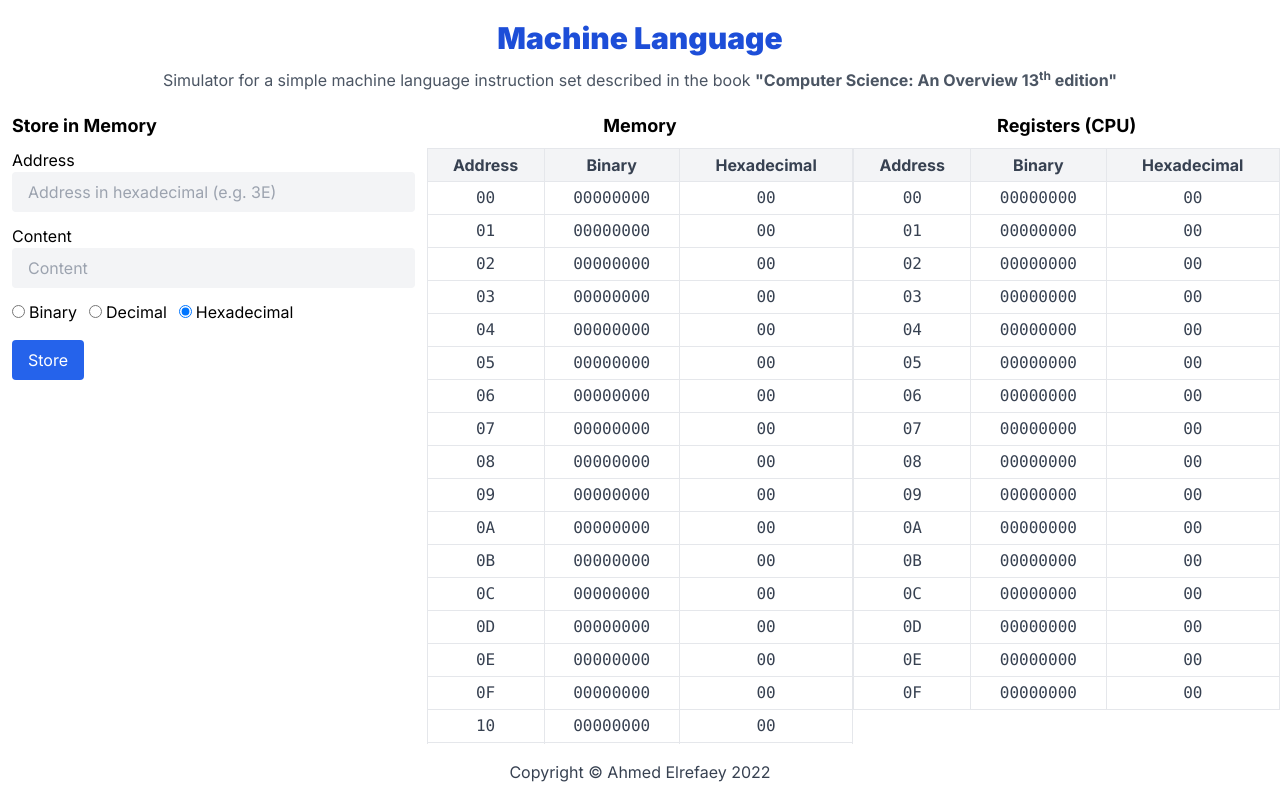
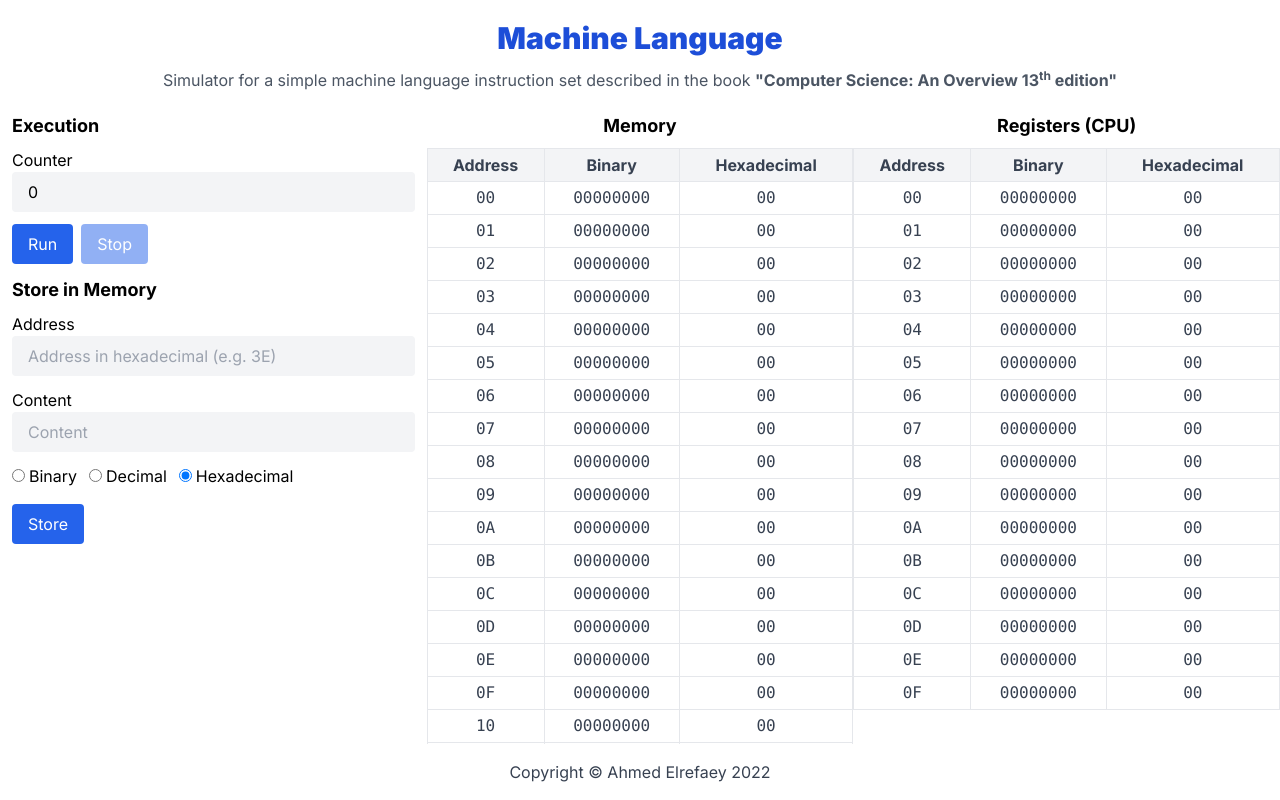
Before and after one commit to a7medev/machine-language, a React (Vite) app: page / in a window 1280 px wide. Built offline with nearby package versions, Linux system fonts and the light colour scheme.

Commit message:
feat: add running/stopping UI

```diff
--- a/src/components/Button.tsx
+++ b/src/components/Button.tsx
@@ -4,7 +4,7 @@ function Button(props: ButtonProps) {
   return (
     <button
       {...props}
-      className="px-4 py-2 bg-blue-600 text-white rounded transition-colors hover:bg-blue-700 dark:bg-blue-400 dark:text-gray-800 dark:hover:bg-blue-300"
+      className="px-4 py-2 bg-blue-600 text-white rounded transition-colors hover:bg-blue-700 dark:bg-blue-400 dark:text-gray-800 dark:hover:bg-blue-300 disabled:opacity-50"
     />
   );
 }
--- a/src/components/Machine.tsx
+++ b/src/components/Machine.tsx
@@ -1,5 +1,7 @@
 import { useState } from 'react';
 import useMemory from '../hooks/useMemory';
+import Button from './Button';
+import Input from './Input';
 import Memory from './Memory';
 import StoreMemoryForm from './StoreMemoryForm';
 
@@ -8,14 +10,44 @@ const MEMORY_CELLS_COUNT = 256;
 
 function Machine() {
   const [counter, setCounter] = useState(0);
+  const [isRunning, setIsRunning] = useState(false);
   const [registers, storeRegister] = useMemory(REGISTERS_COUNT);
   const [memory, storeMemory] = useMemory(MEMORY_CELLS_COUNT);
+
+  const handleRun = () => {
+    setIsRunning(true);
+  };
+
+  const handleStop = () => {
+    setIsRunning(false);
+  };
 
   return (
     <div className="grid grid-cols-3">
       <aside className="px-3 pb-5 overflow-scroll">
-        <h3 className="font-bold text-lg mb-2">Store in Memory</h3>
-        <StoreMemoryForm onStore={storeMemory} />
+        <section className="mb-3">
+          <h3 className="font-bold text-lg mb-2">Execution</h3>
+          <Input
+            id="counter-input"
+            label="Counter"
+            value={counter}
+            onChange={(e) => setCounter(+e.target.value)}
+            readOnly={isRunning}
+          />
+          <span className="mr-2">
+            <Button disabled={isRunning} onClick={handleRun}>
+              Run
+            </Button>
+          </span>
+          <Button disabled={!isRunning} onClick={handleStop}>
+            Stop
+          </Button>
+        </section>
+
+        <section className="mb-3">
+          <h3 className="font-bold text-lg mb-2">Store in Memory</h3>
+          <StoreMemoryForm onStore={storeMemory} />
+        </section>
       </aside>
       <aside className="h-full overflow-scroll">
         <Memory cells={memory} title="Memory" />
```
